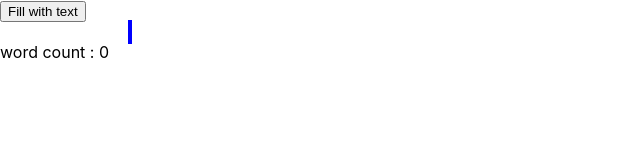
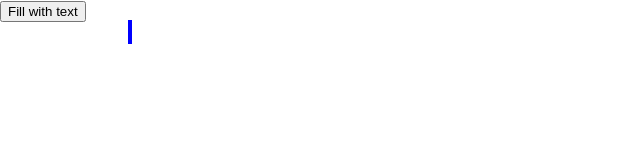
Before and after one commit to bakozetra/count-words, a React (Create React App) app: page / in a window 1280 px wide. Shown: the top 160 px of the page, without its empty margins (0-640 px from the left). Built offline with nearby package versions, Linux system fonts and the light colour scheme.

Commit message:
Add(count-words) adding tooltip

```diff
--- a/package.json
+++ b/package.json
@@ -3,6 +3,9 @@
   "version": "0.1.0",
   "private": true,
   "dependencies": {
+    "@emotion/react": "^11.9.0",
+    "@emotion/styled": "^11.8.1",
+    "@mui/material": "^5.6.4",
     "@testing-library/jest-dom": "^5.16.4",
     "@testing-library/react": "^13.2.0",
     "@testing-library/user-event": "^13.5.0",
--- a/src/App.js
+++ b/src/App.js
@@ -1,6 +1,7 @@
 import logo from './logo.svg';
 import './App.css';
 import { useState } from 'react';
+import Tooltip from '@mui/material/Tooltip';
 const TEXT_TO_PROCCESS = `
 
 Lorem ipsum dolor sit amet, consectetur adipiscing elit. Praesent aliquam, metus non cursus tristique, ligula orci cursus dui, in suscipit libero turpis sed dui. Fusce arcu dolor, fermentum consequat arcu vel, efficitur egestas ex. Integer gravida scelerisque dolor, at suscipit arcu fermentum sed. Donec vitae nisi eget arcu imperdiet sollicitudin. Vivamus facilisis massa non mi tincidunt dapibus in quis diam. In hac habitasse platea dictumst. Etiam condimentum augue at dignissim elementum. Morbi sit amet urna massa. Vivamus vel dolor ex. Nunc pulvinar nisl sed lorem tempus, id tristique tortor gravida. Donec ac purus diam. Pellentesque gravida sem et tempor sodales.
@@ -16,9 +17,14 @@ Praesent pulvinar dignissim congue. Etiam accumsan augue sit amet nunc congue, q
 `
 
 
+
+
+
+
+
 function App() {
-  const [text , setText] = useState('')
-  const [sentenceWordCount ,setSentenceWordCount] = useState(0)
+  const [text, setText] = useState('')
+  const [sentenceWordCount, setSentenceWordCount] = useState(0)
   const fillWithText = () => {
     setText(TEXT_TO_PROCCESS)
   }
@@ -27,16 +33,18 @@ function App() {
     const sentenceText = e.target.innerText
     const countWords = sentenceText.trim().split(' ').length
     setSentenceWordCount(countWords)
-    console.log('e::::::',e.target.innerText);
+    console.log('e::::::', e.target.innerText);
   }
   return (
-    <div style={{width:'100%'}}>
+    <div style={{ width: '100%' }}>
       <button onClick={fillWithText}> Fill with text</button>
-      <div style={{ width: '80%' , margin:'auto'}}>{sentences.map(sentence => {
-        return <span style={{ border: "2px solid blue"}} onMouseEnter={handlesentenceHover}>{sentence}</span>
-      })}</div>
-      <div>
-        word count : {sentenceWordCount}
+      <div style={{ width: '80%', margin: 'auto' }}>{sentences.map(sentence => {
+        return (
+          <Tooltip title={`word count : ${sentenceWordCount}`} followCursor>
+            <span style={{ border: "2px solid blue" }} onMouseEnter={handlesentenceHover}>{sentence}</span>
+          </Tooltip>
+        )
+      })}
       </div>
     </div>
   );
```
Also changed, not shown: 1 other file (tests, documents, lock files or other folders). Lines whose indentation alone changed are shown as unchanged.
